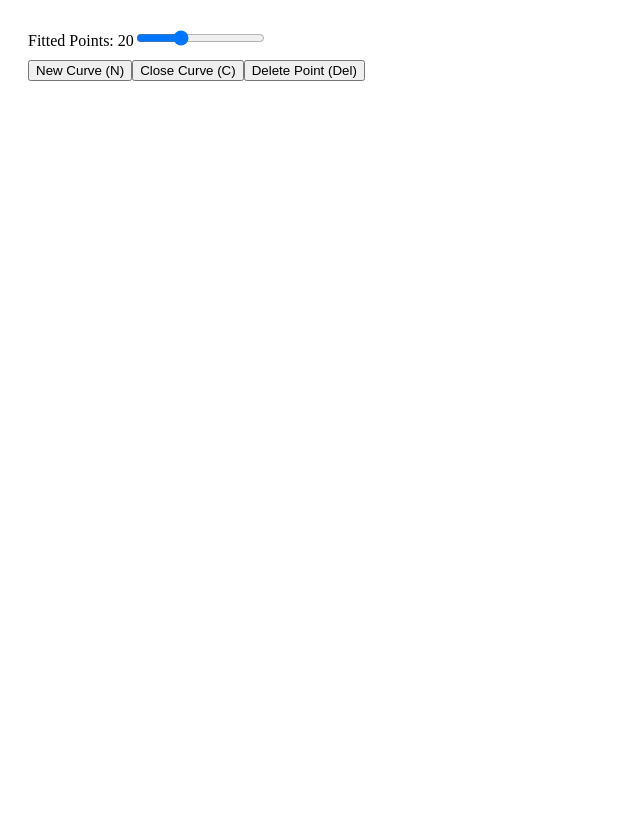
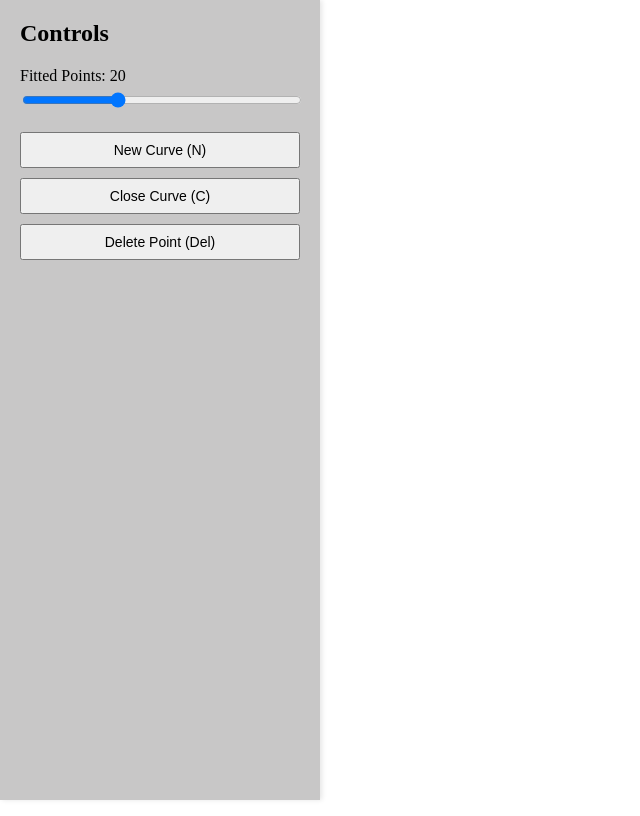
Before and after one commit to alexamelen/CAHSI, a React (Create React App) app: page / in a window 1280 px wide. Shown: the whole page, without its empty margins (0-640 px from the left). Built offline with nearby package versions, Linux system fonts and the light colour scheme.

Commit message:
updated control panel

```diff
--- a/src/ControlsPanel.js
+++ b/src/ControlsPanel.js
@@ -9,28 +9,53 @@ const ControlsPanel = ({
 }) => {
   return (
     <div style={{
-      position: 'absolute',
-      top: '10px',
-      left: '10px',
-      background: 'rgba(255, 255, 255, 0.8)',
-      padding: '10px',
-      borderRadius: '5px',
+      position: 'fixed',
+      top: 0,
+      left: 0,
+      width: '25vw',  // 25% of viewport width
+      height: '100vh', // full viewport height
+      background: 'rgba(128, 125, 126, 0.43)',
+      padding: '20px',
+      boxSizing: 'border-box',
+      overflowY: 'auto',
       zIndex: 100,
+      boxShadow: '2px 0 5px rgba(0,0,0,0.1)',
     }}>
-      <div>
-        <label>Fitted Points: {numPoints}</label>
+      <h2 style={{ marginTop: 0 }}>Controls</h2>
+
+      <div style={{ marginBottom: '20px' }}>
+        <label style={{ display: 'block', marginBottom: '5px' }}>
+          Fitted Points: {numPoints}
+        </label>
         <input
           type="range"
           min="5"
           max="50"
           value={numPoints}
           onChange={(e) => onNumPointsChange(parseInt(e.target.value))}
+          style={{ width: '100%' }}
         />
       </div>
-      <div style={{ marginTop: '10px' }}>
-        <button onClick={onNewCurve}>New Curve (N)</button>
-        <button onClick={onCloseCurve}>Close Curve (C)</button>
-        <button onClick={onDeletePoint}>Delete Point (Del)</button>
+
+      <div style={{ display: 'flex', flexDirection: 'column', gap: '10px' }}>
+        <button
+          onClick={onNewCurve}
+          style={{ padding: '8px', fontSize: '14px' }}
+        >
+          New Curve (N)
+        </button>
+        <button
+          onClick={onCloseCurve}
+          style={{ padding: '8px', fontSize: '14px' }}
+        >
+          Close Curve (C)
+        </button>
+        <button
+          onClick={onDeletePoint}
+          style={{ padding: '8px', fontSize: '14px' }}
+        >
+          Delete Point (Del)
+        </button>
       </div>
     </div>
   );
--- a/src/style.css
+++ b/src/style.css
@@ -7,7 +7,7 @@
 
 :root {
   --root-font-size: 12px;
-  --bg: #fafafa;
+  --bg: #fff;
 }
 
 /** Reset */
```
